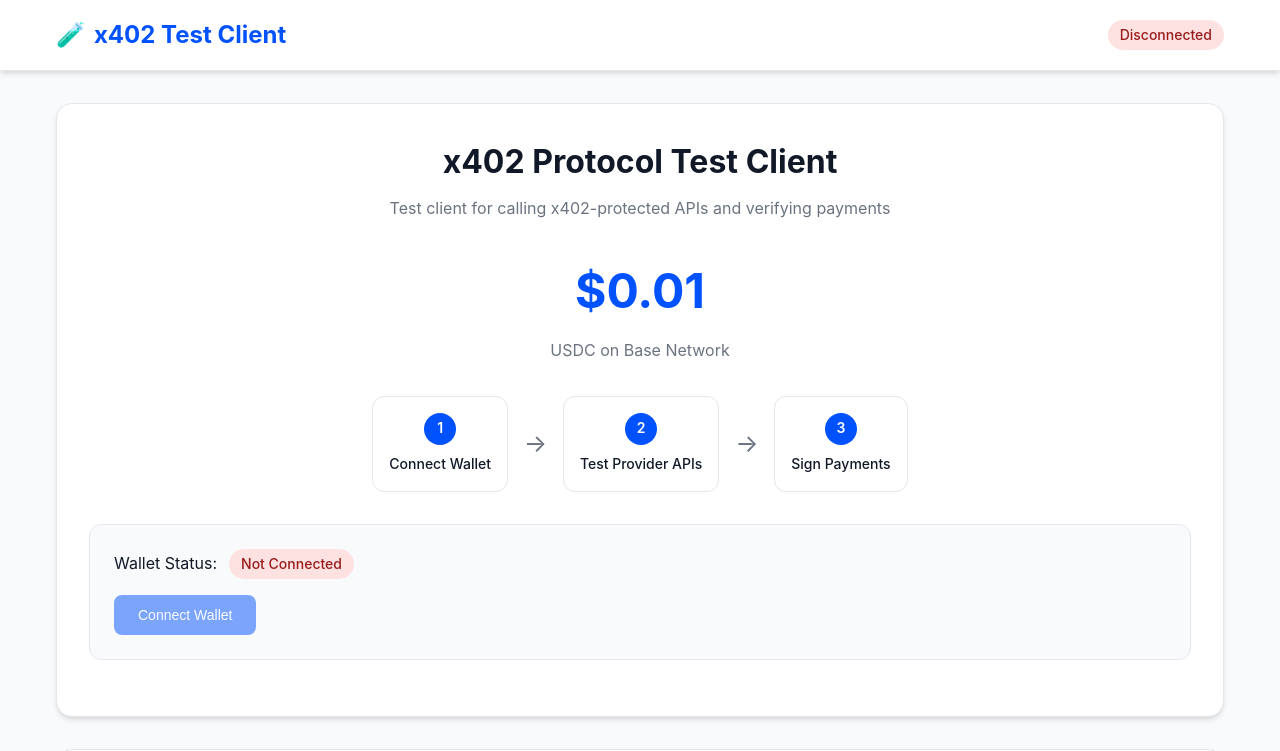
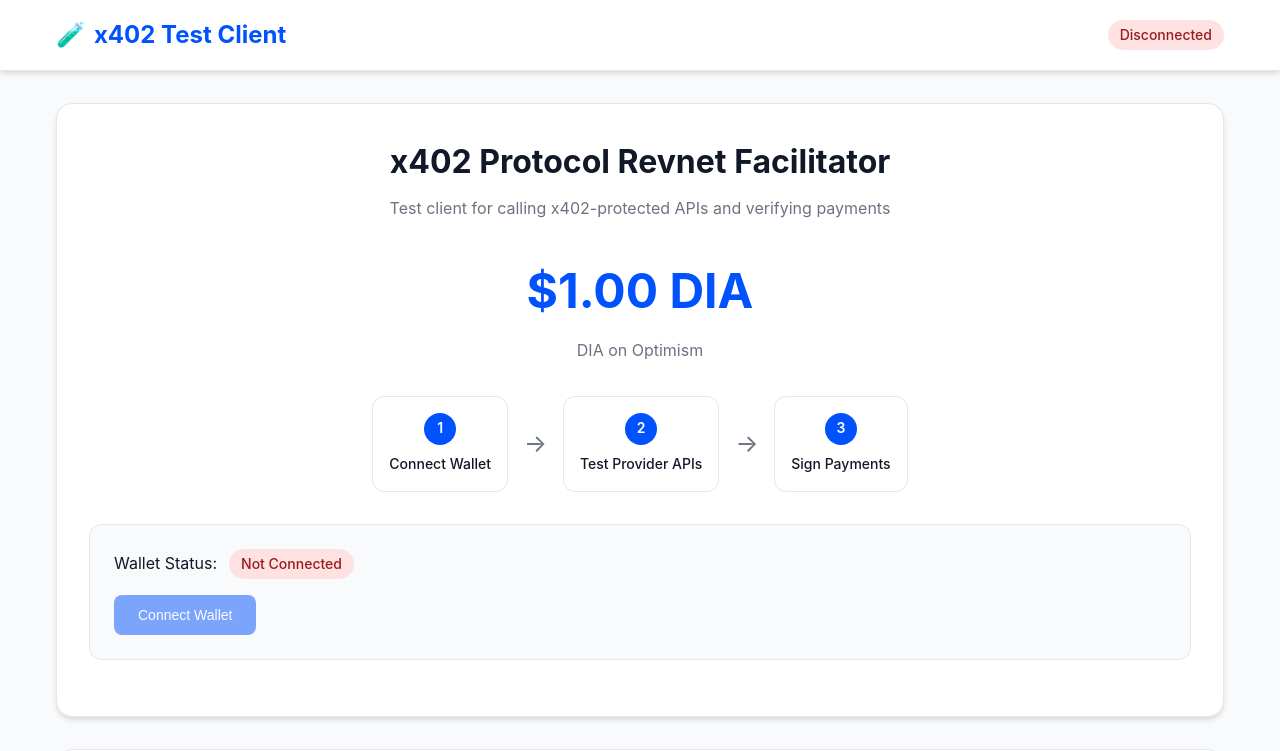
Before and after one commit to i001962/x402-facilitator-example, a website: page public/index.html in a window 1280 px wide. Shown: the top 751 px of the page. Drawn offline with Linux system fonts and the light colour scheme; no server answers.

Commit message:
Enhance Revnet facilitator with payment rotation feature and documentation updates
- Added a function to create a connected client for Alchemy RPC.
- Updated HTML title and labels for clarity.
- Implemented a payment rotation feature to dynamically display different payment options.
- Improved README formatting for better readability.

```diff
--- a/index.ts
+++ b/index.ts
@@ -32,6 +32,12 @@
 }
 
 // Custom function to create a connected client with Alchemy RPC
+/**
+ * Creates a connected client for the specified network using Alchemy RPC
+ *
+ * @param network - The blockchain network to connect to
+ * @returns A connected client for the specified network
+ */
 function createConnectedClientWithRPC(network: string): ConnectedClient {
   if (network === "base") {
     return createPublicClient({
--- a/public/index.html
+++ b/public/index.html
@@ -3,7 +3,7 @@
   <head>
     <meta charset="UTF-8" />
     <meta name="viewport" content="width=device-width, initial-scale=1.0" />
-    <title>x402 Protocol Test Client</title>
+    <title>x402 Revnet Facilitator Example</title>
     <style>
       :root {
         --primary-color: #0052ff;
@@ -323,12 +323,24 @@
         font-weight: 700;
         color: var(--primary-color);
         margin: 0;
+        transition: all 0.5s ease-in-out;
       }
 
       .amount-label {
         font-size: 1rem;
         color: var(--text-secondary);
         margin: 0.5rem 0 0 0;
+        transition: all 0.5s ease-in-out;
+      }
+
+      .amount-display.fade-out {
+        opacity: 0;
+        transform: translateY(-10px);
+      }
+
+      .amount-label.fade-out {
+        opacity: 0;
+        transform: translateY(-10px);
       }
 
       .wallet-section {
@@ -478,15 +490,15 @@
       <!-- Payment Flow Section -->
       <div class="payment-flow">
         <div class="payment-header">
-          <h1 class="payment-title">x402 Protocol Test Client</h1>
+          <h1 class="payment-title">x402 Protocol Revnet Facilitator</h1>
           <p class="payment-subtitle">
             Test client for calling x402-protected APIs and verifying payments
           </p>
         </div>
 
         <div class="payment-amount">
-          <div class="amount-display">$0.01</div>
-          <div class="amount-label">USDC on Base Network</div>
+          <div class="amount-display" id="amountDisplay">$0.01</div>
+          <div class="amount-label" id="amountLabel">USDC on Base Network</div>
         </div>
 
         <div class="flow-steps">
@@ -635,11 +647,59 @@
       let wallet = null;
       let currentAccount = null;
 
+      // Payment rotation configuration
+      const paymentConfigs = [
+        { amount: "1.00 ETH", label: "ETH on Main Network" },
+        { amount: "$1.00 DIA", label: "DIA on Optimism" },
+        { amount: "$1 USDT", label: "USDT on Arbitrum" },
+        { amount: "$1 USDC", label: "USDC on Base Network" },
+      ];
+
+      let currentPaymentIndex = 0;
+      let paymentRotationInterval = null;
+
       // Initialize the page
       document.addEventListener("DOMContentLoaded", function () {
         checkWalletConnection();
         testConnection();
+        startPaymentRotation();
       });
+
+      // Start payment rotation
+      function startPaymentRotation() {
+        const amountDisplay = document.getElementById("amountDisplay");
+        const amountLabel = document.getElementById("amountLabel");
+
+        if (!amountDisplay || !amountLabel) return;
+
+        // Rotate every 3 seconds
+        paymentRotationInterval = setInterval(() => {
+          // Fade out current content
+          amountDisplay.classList.add("fade-out");
+          amountLabel.classList.add("fade-out");
+
+          // After fade out completes, update content and fade in
+          setTimeout(() => {
+            currentPaymentIndex = (currentPaymentIndex + 1) % paymentConfigs.length;
+            const config = paymentConfigs[currentPaymentIndex];
+
+            amountDisplay.textContent = config.amount;
+            amountLabel.textContent = config.label;
+
+            // Remove fade-out class to trigger fade-in
+            amountDisplay.classList.remove("fade-out");
+            amountLabel.classList.remove("fade-out");
+          }, 500); // Wait for fade-out to complete
+        }, 3000);
+      }
+
+      // Stop payment rotation
+      function stopPaymentRotation() {
+        if (paymentRotationInterval) {
+          clearInterval(paymentRotationInterval);
+          paymentRotationInterval = null;
+        }
+      }
 
       // Check if wallet is already connected
       async function checkWalletConnection() {
```
Also changed, not shown: README.md.
